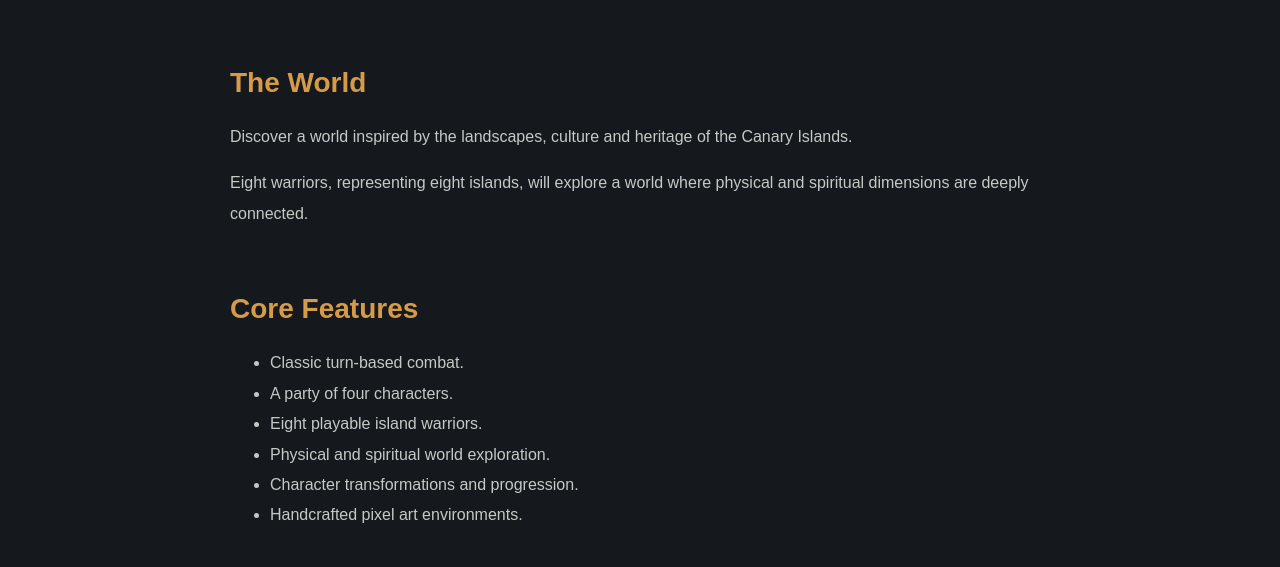
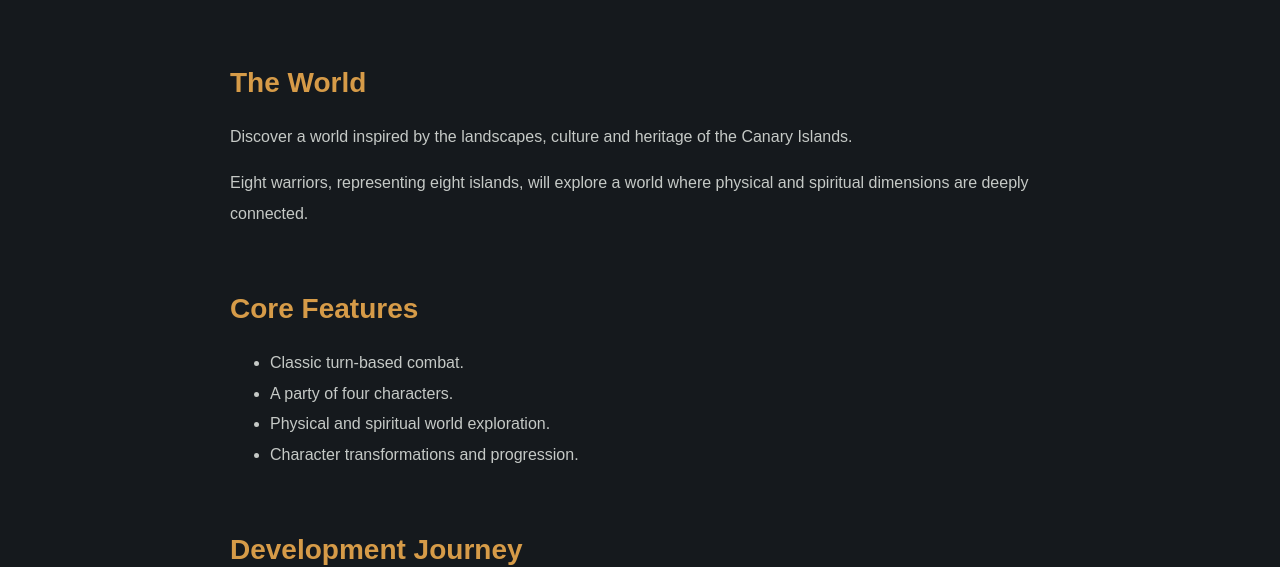
Before and after one commit to GuancheKing/guanche-warriors-devlog, an Astro site: page /guanche-warriors-devlog/about in a window 1280 px wide. Shown: the part 399-966 px from the top of the page. Built offline with nearby package versions, Linux system fonts and the light colour scheme; Astro itself is replaced by a stand-in of ours.

Commit message:
about section update

```diff
--- a/src/pages/about.astro
+++ b/src/pages/about.astro
@@ -38,10 +38,8 @@ import MainLayout from "../layouts/MainLayout.astro";
 			<ul>
 				<li>Classic turn-based combat.</li>
 				<li>A party of four characters.</li>
-				<li>Eight playable island warriors.</li>
 				<li>Physical and spiritual world exploration.</li>
 				<li>Character transformations and progression.</li>
-				<li>Handcrafted pixel art environments.</li>
 			</ul>
 		</section>
 
```
